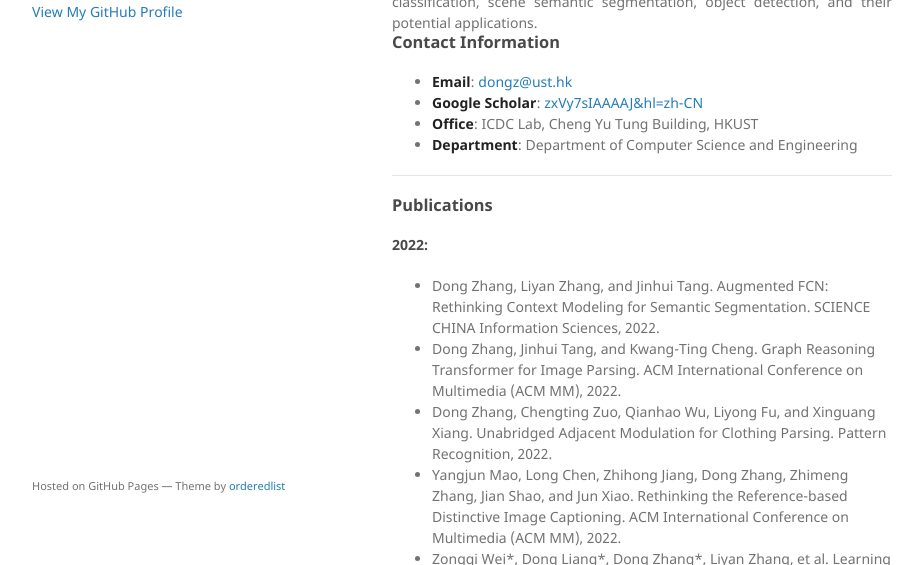
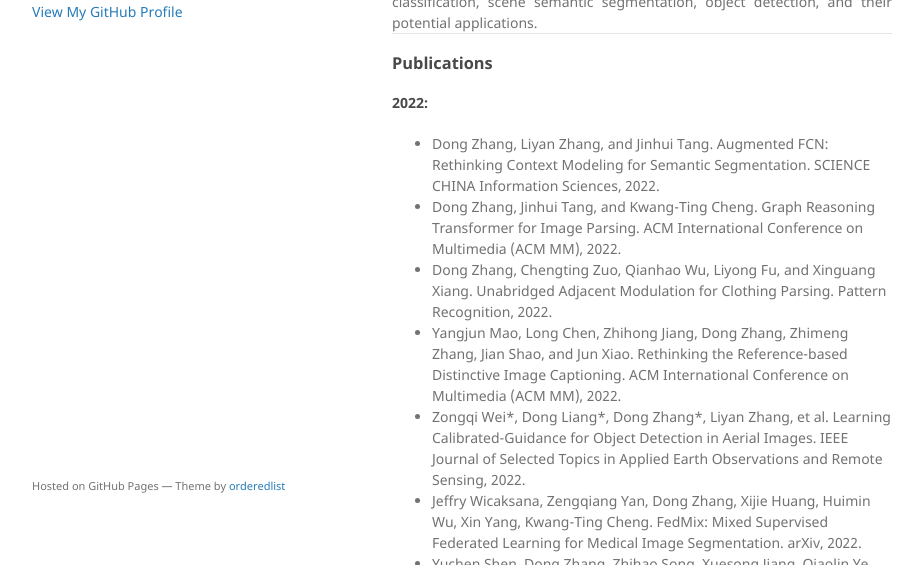
Before and after one commit to ZHANGDONG-NJUST/zhangdong-njust.github.io, a Jekyll site: the page built from index.md, in a window 1280 px wide and 900 px high, cut to the strip 335-900 px from the top of the window. Shown: the whole strip, without its empty margins (178-1101 px from the left). Built offline with Jekyll 4.4.1, drawn with Linux system fonts in a browser that asks for light colours; the repository's description, which GitHub fills in, is left out; some of the changed text lies outside the part shown.

Commit message:
Update index.md

```diff
--- a/index.md
+++ b/index.md
@@ -8,13 +8,6 @@ layout: default
 <div align="justify">
 Now, I am a postdoctoral research scientist at
 <a href="http://vsdl.ust.hk/people.html">Vision and System Design Lab (VSDL)</a>, The Hong Kong University of Science and Technology working with <a href="https://seng.hkust.edu.hk/about/people/faculty/tim-kwang-ting-cheng">Prof. Kwang-Ting CHENG</a>. I obtained my Ph.D. degree in Computer Science and Technology from Nanjing University of Science and Technology under the supervision of <a href="http://gsmis.njust.edu.cn/open/TutorInfo.aspx?dsbh=vXtXlpkb!DG57dx!7t4N7w==&yxsh=4iVdgPyuKTE=&zydm=QP9JvMVDx3k=">Prof. Jinhui Tang</a>. During Sep. 2018 to Sep. 2020, I was supported by China Scholarship Council as a joint PhD. student at MReaL Lab of Nanyang Technological University under the supervision of Prof. Hanwang Zhang and Prof. Qianru Sun. My research interests are in machine learning, computer vision and medical image analysis, especially in image classification, scene semantic segmentation, object detection, and their potential applications. </div>
-
-
-### Contact Information
-- **Email**: <dongz@ust.hk><br/>
-- **Google Scholar**: [zxVy7sIAAAAJ&hl=zh-CN](https://scholar.google.com/citations?user=zxVy7sIAAAAJ&hl=zh-CN)<br/>
-- **Office**: ICDC Lab, Cheng Yu Tung Building, HKUST
-- **Department**: Department of Computer Science and Engineering
 
 -----
 
```
Also changed, not shown: other parts of index.md (+9 -0 lines).
